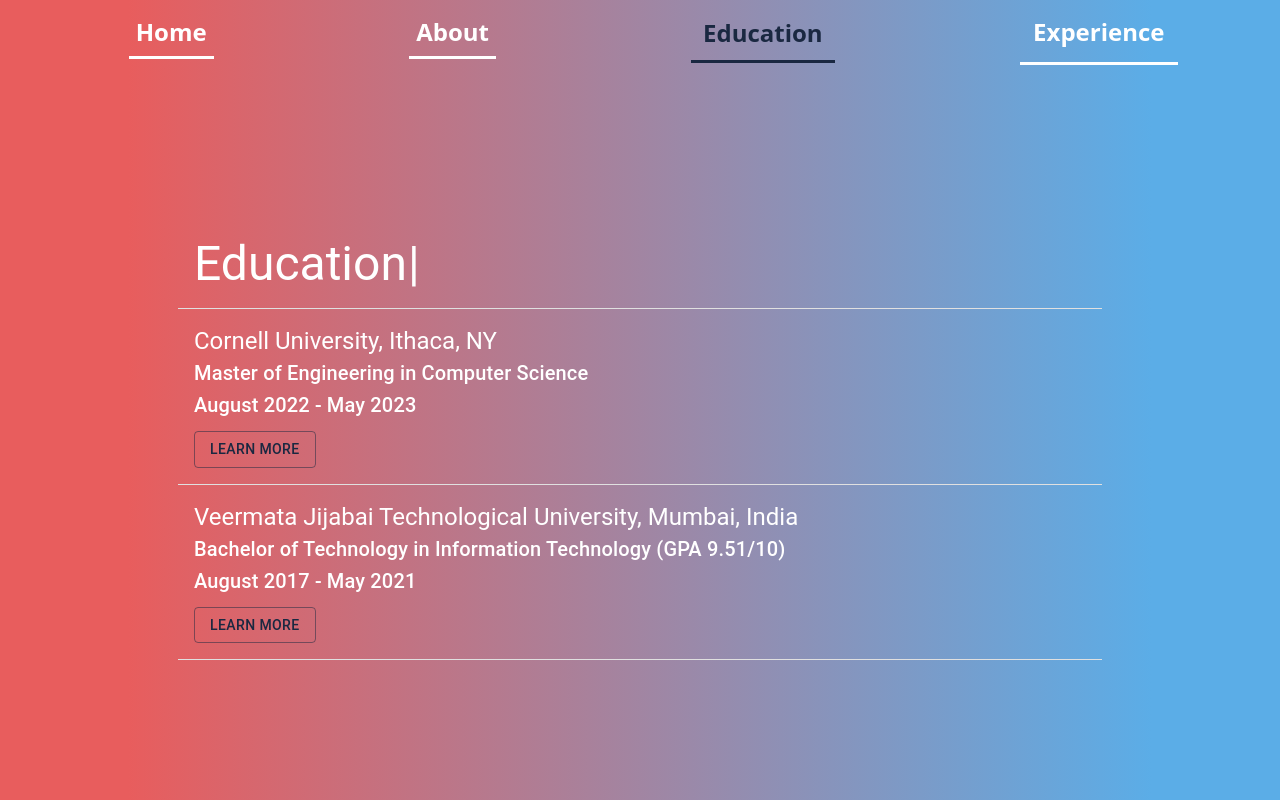
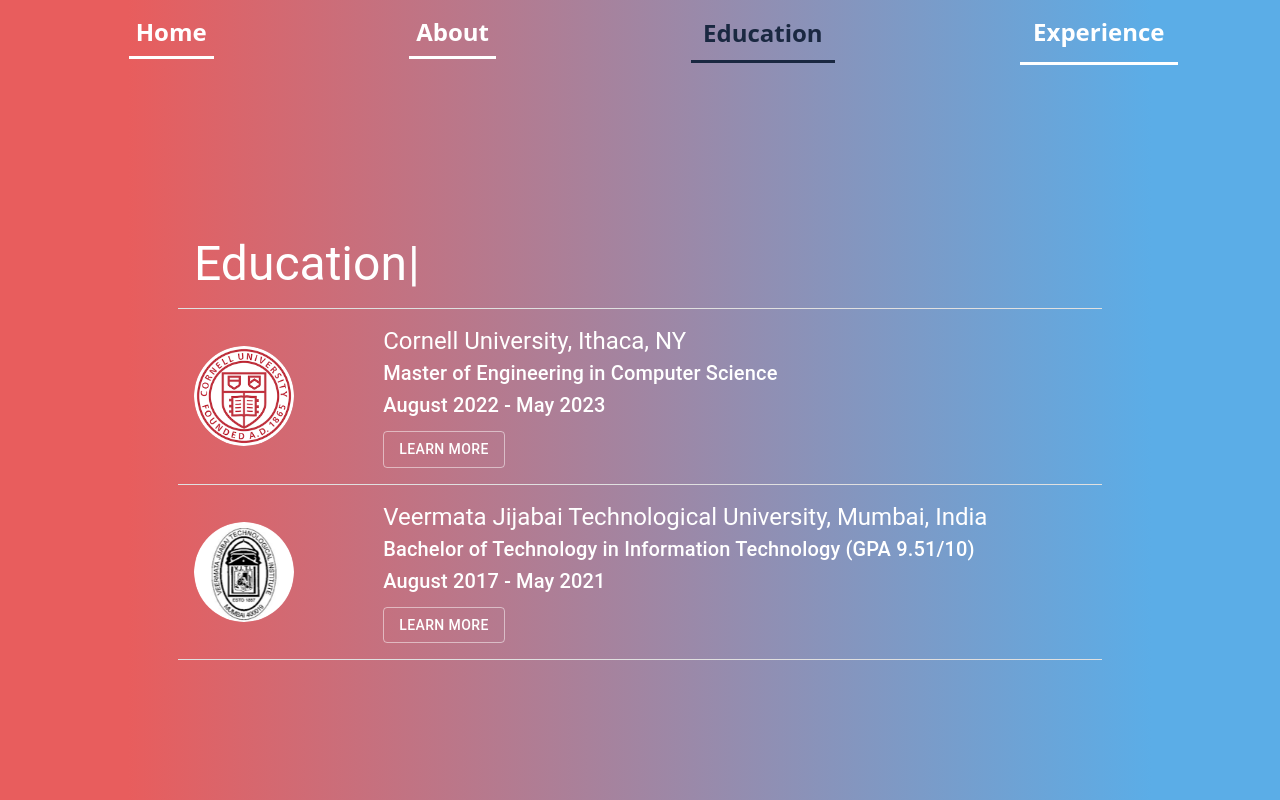
Before and after one commit to rachanac16/reflection, a React (Create React App) app: page /reflection/education in a window 1280 px wide. Built offline with nearby package versions, Linux system fonts and the light colour scheme.

Commit message:
added icon to education table on main page

```diff
--- a/src/pages/Education.js
+++ b/src/pages/Education.js
@@ -96,7 +96,7 @@ function Education(){
             <Table sx={{ maxWidth: '100%'}} aria-label="simple table">
                 <TableHead>
                     <TableRow>
-                        <TableCell style={{color:'white', width:'60%'}}>
+                        <TableCell style={{color:'white', width:'60%'}} colSpan={"2"}>
                             <Typography variant='h3'>
                                 <Typewriter
                                 onInit={(typewriter) => {
@@ -111,7 +111,9 @@ function Education(){
                 {rows.map((row) => (
                     <TableRow
                     key={row.universityIndex}
-                    >
+                    >   <TableCell>
+                        <Avatar src={row.icon} sx={{height:'100px', width:'100px'}}/>
+                    </TableCell>
                         <TableCell component="th" scope="row" style={{color:'white'}}>
                             <Typography variant='h5'>
                                 {row.universityName}
@@ -122,7 +124,7 @@ function Education(){
                             <Typography variant='h6' paddingBottom={"10px"}>
                                 {row.date}
                             </Typography>
-                            <Button color='secondary' variant="outlined" onClick={()=>onLearnMoreClick(row.universityIndex)}>Learn More</Button>
+                            <Button variant="outlined" onClick={()=>onLearnMoreClick(row.universityIndex)}>Learn More</Button>
                         </TableCell>
 
                     </TableRow>))
```
